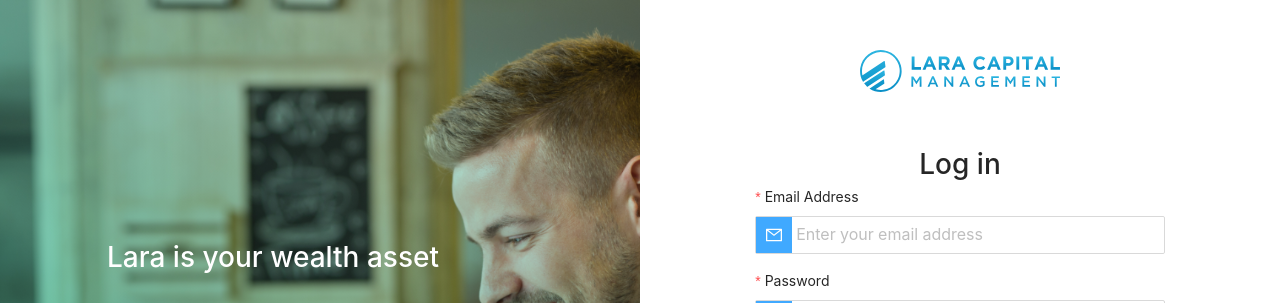
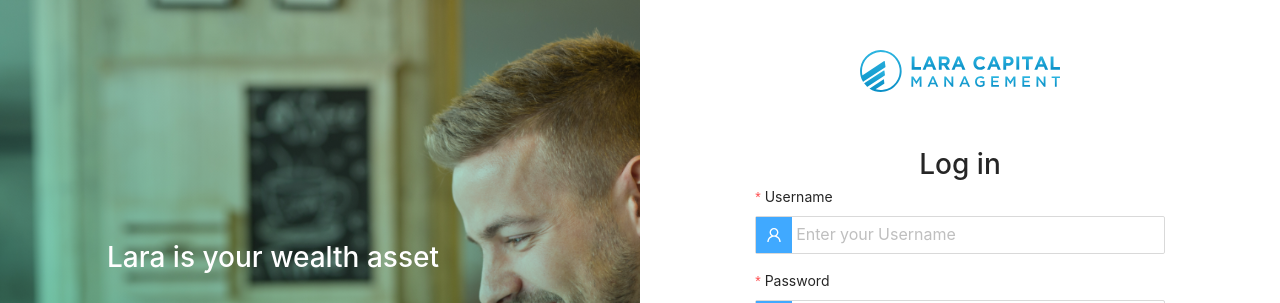
Before and after one commit to techchintan/laracapital-site-ui, a React (Create React App) app: page /auth/login in a window 1280 px wide. Shown: the top 303 px of the page. Built offline with nearby package versions, Linux system fonts and the light colour scheme.

Commit message:
fix: Updated login field

```diff
--- a/src/pages/Login/index.jsx
+++ b/src/pages/Login/index.jsx
@@ -4,7 +4,7 @@ import { Link } from "react-router-dom";
 import {
   EyeTwoTone,
   EyeInvisibleOutlined,
-  MailOutlined,
+  UserOutlined,
   LockOutlined,
 } from "@ant-design/icons";
 
@@ -30,10 +30,10 @@ export default function Login() {
             <div className="login-text">
               <h1 className="login-title">Log in</h1>
               <Form layout="vertical">
-                <Form.Item label="Email Address" required>
+                <Form.Item label="Username" required>
                   <Input
-                    placeholder="Enter your email address"
-                    prefix={<MailOutlined />}
+                    placeholder="Enter your Username"
+                    prefix={<UserOutlined />}
                     size="large"
                   />
                 </Form.Item>
```
